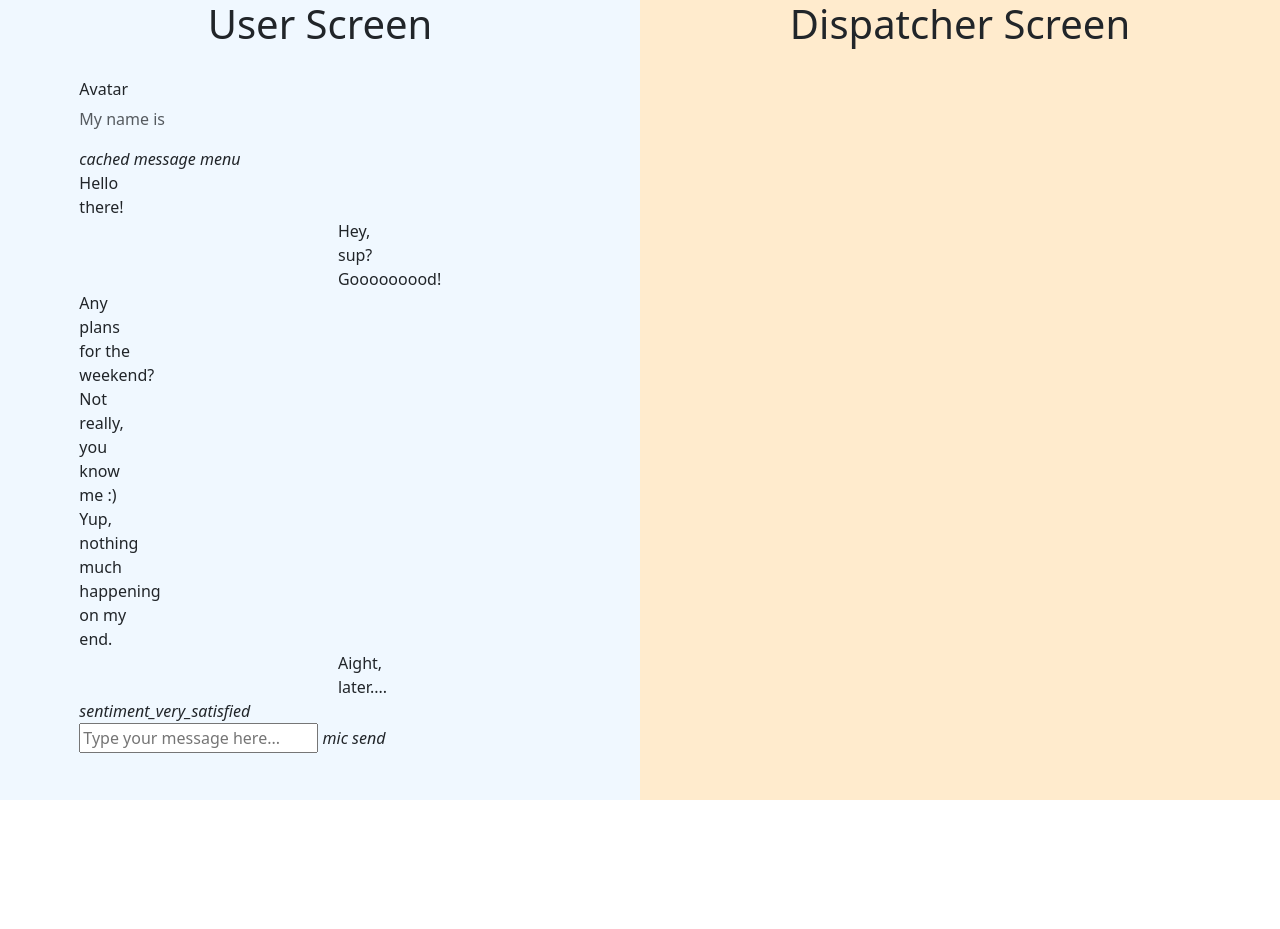
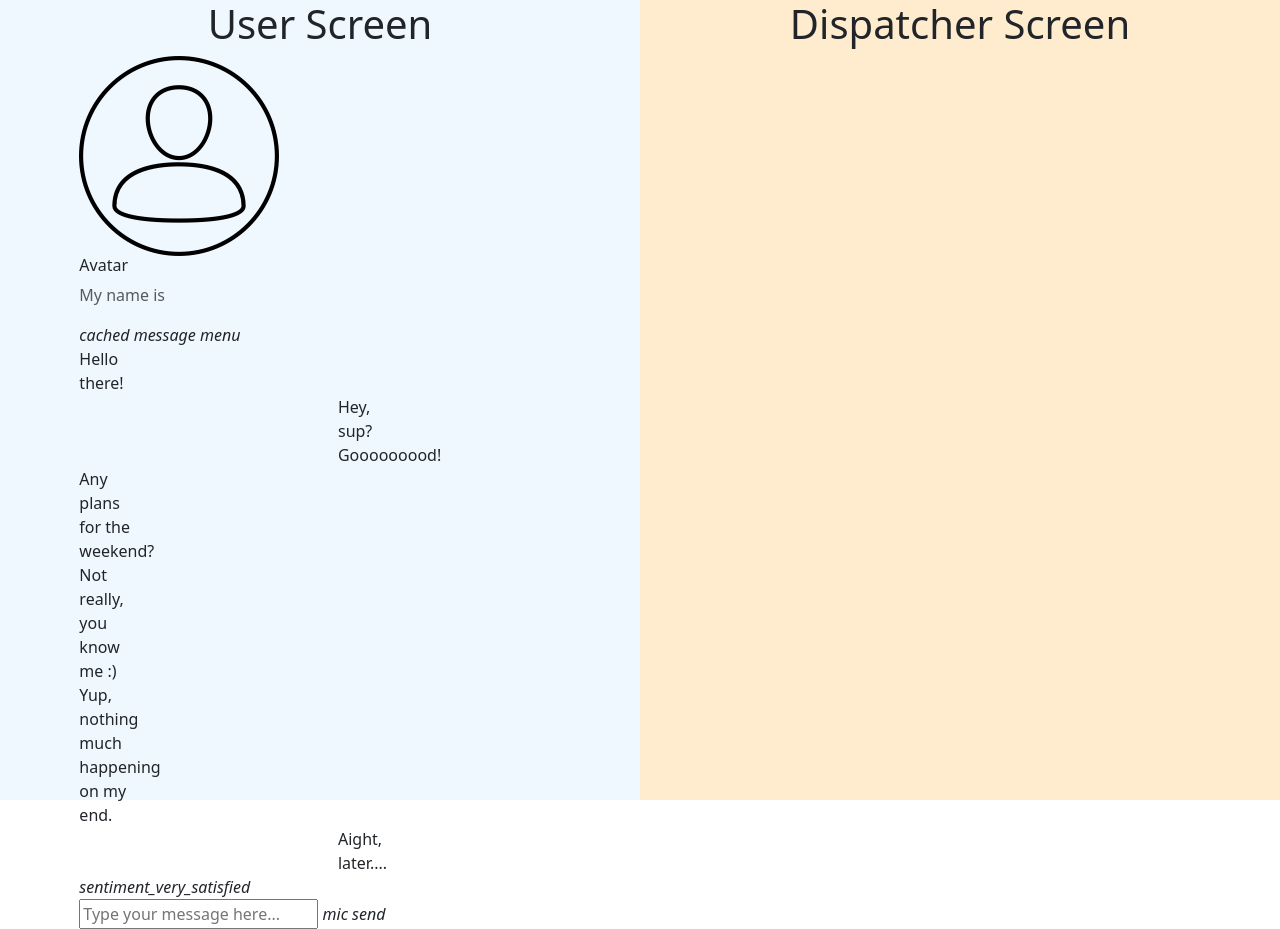
Before and after one commit to hackthegap24-safetext/safetext, a website: page index.html in a window 1280 px wide. Both pictures are taken after a click on the button "Push me". Before the commit the page ends 800 px from the top, so only its background shows below. Drawn offline with nearby package versions, Linux system fonts and the light colour scheme.

Commit message:
Add images dir and avatar

```diff
--- a/index.html
+++ b/index.html
@@ -19,7 +19,7 @@
         <div class="col-md-8">
           <div class="settings-tray">
             <div class="friend-drawer no-gutters friend-drawer--grey">
-              <img class="profile-image" src="/images/avatar.jpg" alt="">
+              <img class="profile-image" src="./images/avatar.jpg" alt="">
               <div class="text">
                 <h6>Avatar</h6>
                 <p class="text-muted">My name is</p>
```
Also changed, not shown: images/avatar.jpg (added).
